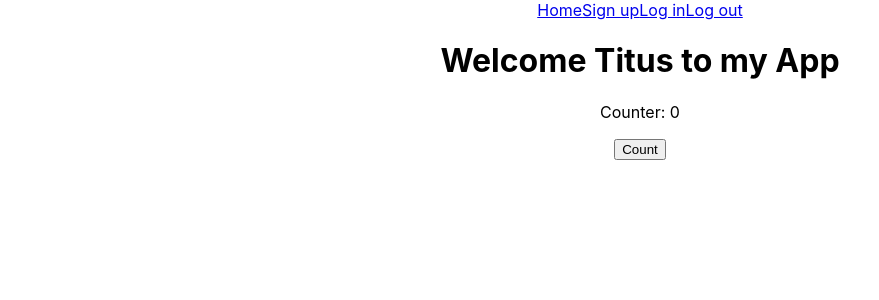
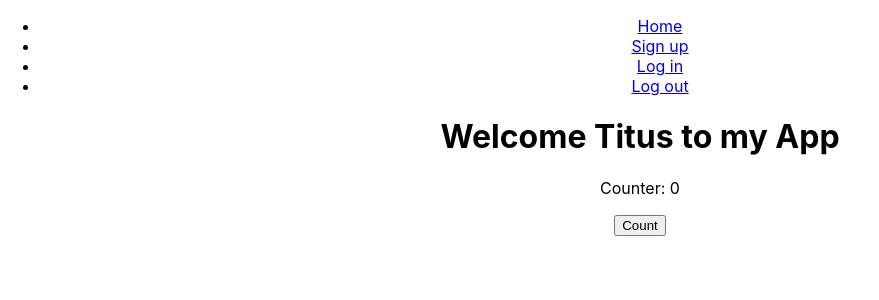
Before and after one commit to Titus-Huang/Wishlist-Eliminator, a React (Create React App) app in the folder wishlist-eliminator-app/: page / in a window 1280 px wide. Shown: the top 300 px of the page, without its empty margins (0-879 px from the left). Built offline with nearby package versions, Linux system fonts and the light colour scheme.

Commit message:
nav bar updated slightly to be an unordered list

```diff
--- a/wishlist-eliminator-app/src/components/NavBar.js
+++ b/wishlist-eliminator-app/src/components/NavBar.js
@@ -3,10 +3,12 @@ import { Link } from 'react-router-dom';
 function NavBar() {
     return (
         <nav>
-            <Link to='/'>Home</Link>
-            <Link to='/users/sign-up'>Sign up</Link>
-            <Link to='/users/login'>Log in</Link>
-            <Link to='/users/logout'>Log out</Link>
+            <ul>
+                <li><Link to='/'>Home</Link></li>
+                <li><Link to='/users/sign-up'>Sign up</Link></li>
+                <li><Link to='/users/login'>Log in</Link></li>
+                <li><Link to='/users/logout'>Log out</Link></li>
+            </ul>
         </nav>
     )
 }
```
